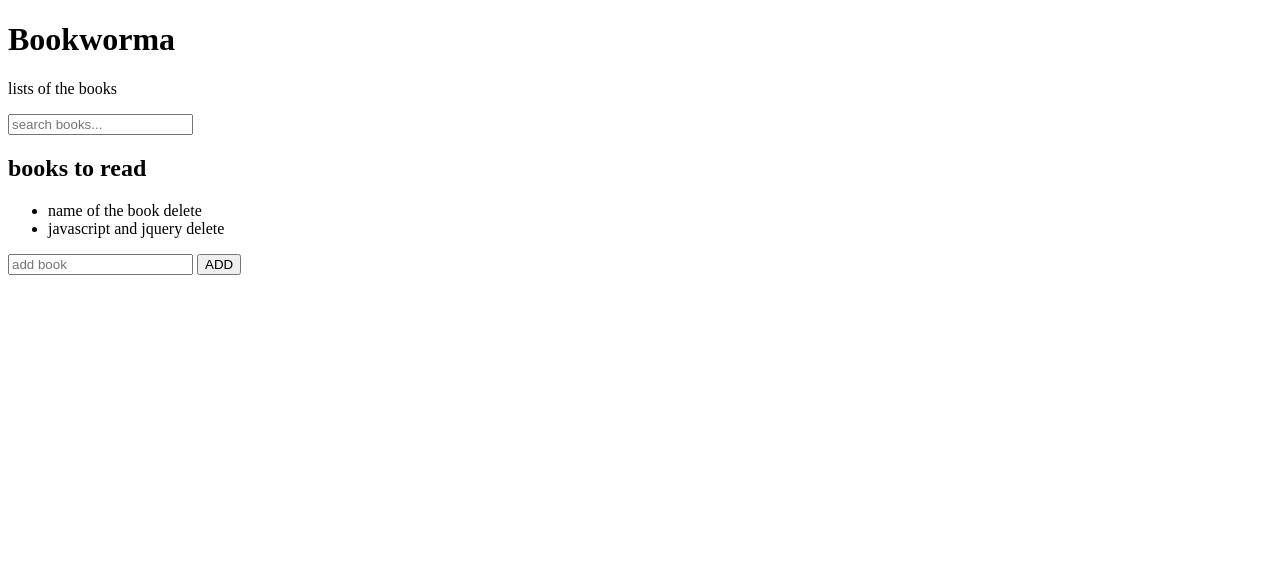
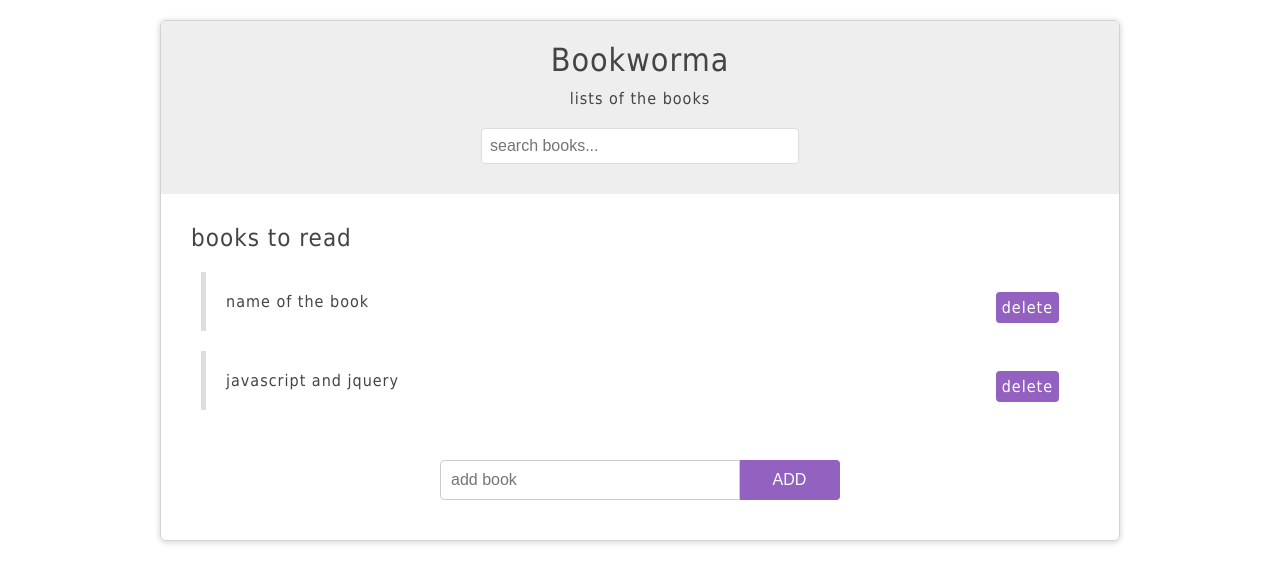
Before and after one commit to Quddus1916/js_practice, a plain HTML site: page DOM manipulation/index.html in a window 1280 px wide. Drawn offline with Linux system fonts and the light colour scheme.

Commit message:
now it looks like something due to css

```diff
--- a/DOM manipulation/index.html
+++ b/DOM manipulation/index.html
@@ -10,14 +10,16 @@
 <body>
     <div id="dom-base-container">
         <header>
-            <h1 class="title">Bookworma</h1>
+            <div id="page-banner">
+                <h1 class="title">Bookworma</h1>
             <p>lists of the books</p>
             <form id="search-books">
                 <input type="text" placeholder="search books...">
             </form>
+            </div>
         </header>
 
-       <div id="books-list">
+       <div id="book-list">
            <h2 class="title"> books to read</h2>
            <ul>
                <li>
--- a/DOM manipulation/style.css
+++ b/DOM manipulation/style.css
@@ -0,0 +1,117 @@
+body{
+    font-family: Tahoma;
+    color: #444;
+    letter-spacing: 1px;
+}
+
+h1, h2{
+    font-weight: normal;
+}
+
+#dom-base-container{
+    width: 90%;
+    max-width: 960px;
+    margin: 20px auto;
+    border-radius: 6px;
+    box-shadow: 0px 1px 6px rgba(0,0,0,0.2);
+    box-sizing: border-box;
+    padding: 0 0 20px;
+    overflow: hidden;
+    border: 1px solid lightgray;
+
+}
+
+#page-banner{
+    background: #eee ;
+    padding: 10px 0;
+
+}
+
+#page-banner h1, #page-banner p{
+    width: 100%;
+    text-align: center;
+    margin: 10px 0;
+}
+
+#page-banner input{
+    width: 90%;
+    max-width: 300px;
+    margin: 20px auto;
+    display: block;
+    padding: 8px;
+    border: 1px solid #ddd;
+    border-radius: 4px;
+    font-size: 16px;
+    color: #444;
+}
+
+#book-list, #add-book, #tabbed-content{
+    margin: 30px;
+}
+
+#book-list ul, #tabbed-content ul{
+    list-style-type: none;
+    padding: 0;
+}
+
+#book-list li{
+    padding: 20px;
+    border-left: 5px solid #ddd;
+    margin: 20px 10px;
+}
+
+#book-list li:hover{
+    border-color: #9361bf;
+}
+
+.delete{
+    float: right;
+    background: #9361bf;
+    padding: 6px;
+    border-radius: 4px;
+    cursor: pointer;
+    color: white;
+}
+
+.delete:hover{
+    background: #333;
+}
+
+#add-book{
+    width: 400px;
+    margin: 0 auto;
+}
+
+#add-book input{
+    display: block;
+    margin: 20px 0;
+    padding: 10px;
+    border: 1px solid #ccc;
+    font-size: 16px;
+    border-radius: 4px 0 0 4px;
+    box-sizing: border-box;
+    width: 300px;
+    float: left;
+}
+
+#add-book button{
+    border: 1px solid #9361bf;
+    background: #9361bf;
+    padding: 10px 20px;
+    font-size: 16px;
+    display: inline-block;
+    margin: 0;
+    border-radius: 0 4px 4px 0;
+    cursor: pointer;
+    width: 100px;
+
+    margin: 20px 0;
+    border-left: 0;
+    color: white;
+}
+
+#add-book:after{
+    content: '';
+    display: block;
+    clear: both;
+}
```
